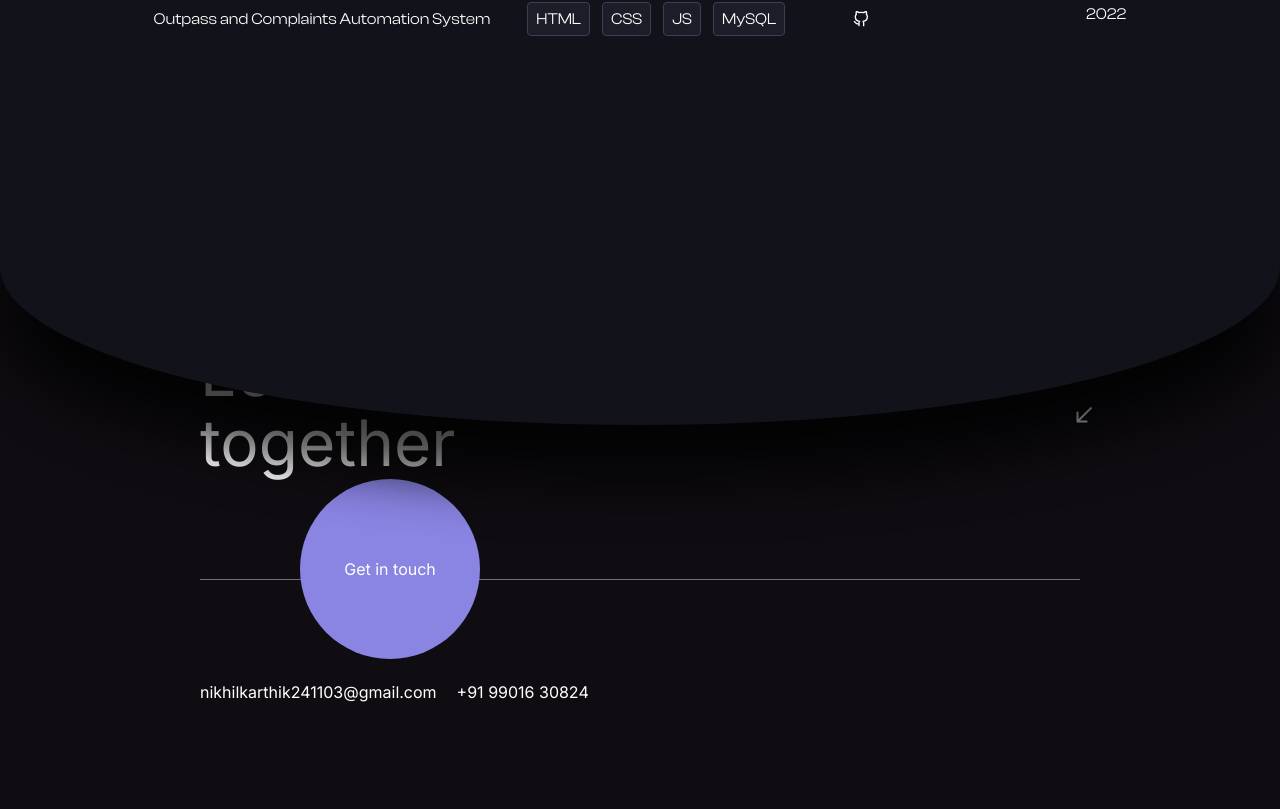
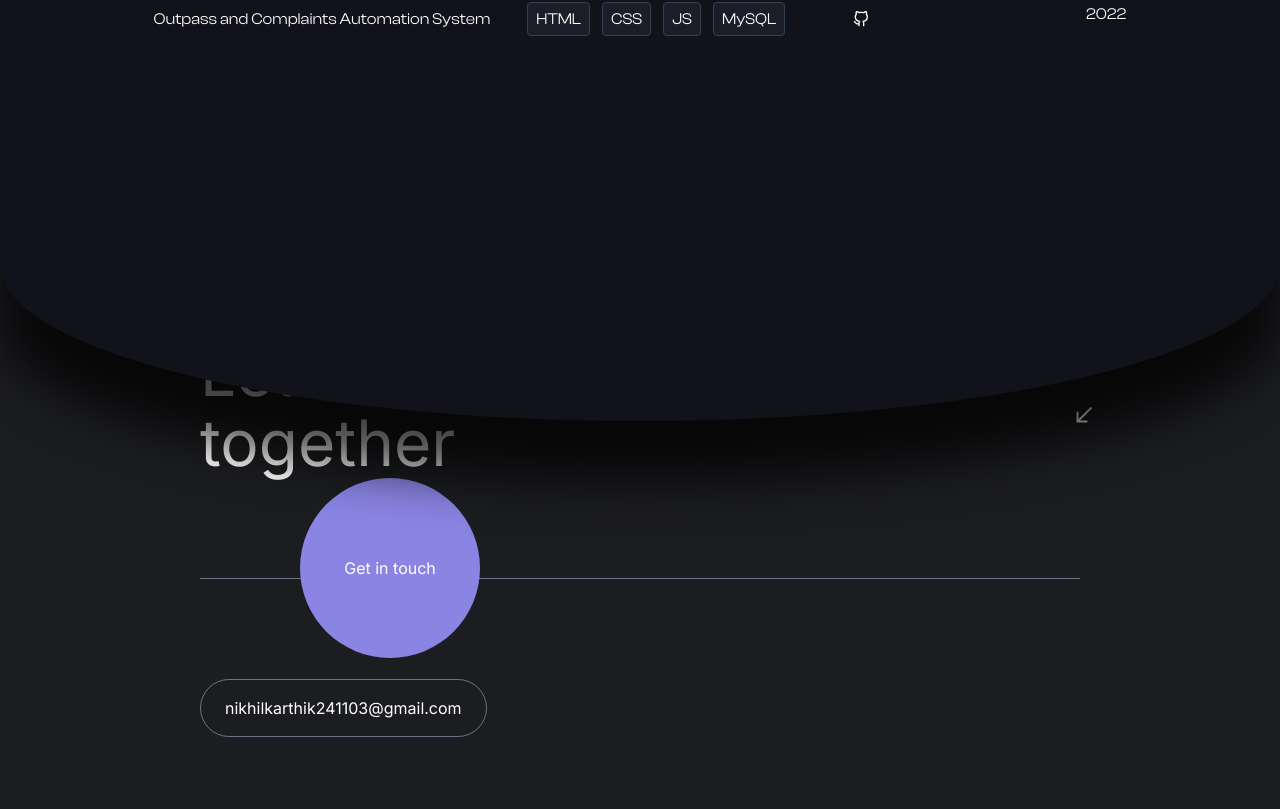
Before and after one commit to C-NikhilKarthik/Portfolio, a Next.js app: page /archive in a window 1280 px wide. Shown: the part 1531-2340 px from the top of the page. Built offline with nearby package versions, Linux system fonts and the light colour scheme.

Commit message:
animation added

```diff
--- /dev/null
+++ b/app/contact/page.tsx
@@ -0,0 +1,5 @@
+import React from "react";
+
+export default function Page() {
+  return <div>P</div>;
+}
--- a/app/layout.tsx
+++ b/app/layout.tsx
@@ -1,7 +1,7 @@
 import type { Metadata } from "next";
 import { Inter } from "next/font/google";
 import "./globals.css";
-
+import { Analytics } from "@vercel/analytics/react";
 const inter = Inter({ subsets: ["latin"] });
 
 export const metadata: Metadata = {
@@ -16,7 +16,10 @@ export default function RootLayout({
 }>) {
   return (
     <html lang="en">
-      <body className={inter.className}>{children}</body>
+      <body className={inter.className}>
+        {children}
+        <Analytics />
+      </body>
     </html>
   );
 }
--- a/app/page.tsx
+++ b/app/page.tsx
@@ -15,7 +15,7 @@ export default function Home() {
   useEffect(() => {
     (async () => {
       const LocomotiveScroll = (await import("locomotive-scroll")).default;
-      const locomotiveScroll = new LocomotiveScroll();
+      const locomotiveScroll = new LocomotiveScroll({ lerp: 0.005 });
 
       setTimeout(() => {
         setIsLoading(false);
--- a/components/Footer.tsx
+++ b/components/Footer.tsx
@@ -15,9 +15,9 @@ export default function Page() {
     <motion.div
       style={{ y }}
       ref={container}
-      className="relative bg-[#100d12f2] z-[2] text-white w-full flex flex-col items-center justify-center"
+      className="relative bg-[#1C1D20] z-[2] text-white w-full flex flex-col items-center justify-center"
     >
-      <div className="pt-[200px] w-full max-w-[1800px] bg-[#100d12f2]">
+      <div className="pt-[200px] w-full max-w-[1800px] bg-[#1C1D20]">
         <div className="border-b border-b-gray-500 pb-[100px] mx-[40px] md:mx-[200px] relative">
           <span className="flex items-center">
             <h2 className="text-[5vw] leading-[1.1]">Let&apos;s work</h2>
@@ -46,9 +46,8 @@ export default function Page() {
             />
           </motion.svg>
         </div>
-        <div className="flex flex-col md:flex-row gap-5 mt-[100px] mx-[40px] md:mx-[200px]">
+        <div className="flex flex-col md:flex-row gap-5 border-gray-500 border w-fit px-6 py-4 rounded-full mt-[100px] mx-[40px] md:mx-[200px]">
           <p>nikhilkarthik241103@gmail.com</p>
-          <p>+91 99016 30824</p>
         </div>
         <div className="flex flex-col-reverse md:flex-row gap-4 justify-between mt-[200px] p-5">
           <div className="flex gap-[10px] items-end">
--- a/components/Preloader.tsx
+++ b/components/Preloader.tsx
@@ -67,7 +67,7 @@ export default function Index() {
       variants={slideUp}
       initial="initial"
       exit="exit"
-      className="h-screen w-screen flex items-center font-atypdisplay justify-center fixed z-[99] bg-gradient-to-b from-[#12131a] to-[#1d232c]"
+      className="h-screen w-screen flex items-center font-atypdisplay justify-center fixed z-[99] bg-cover bg-no-repeat bg-gradient-to-b from-[#12131a] to-[#1d232c]"
     >
       {dimension.width > 0 && (
         <>
--- a/package.json
+++ b/package.json
@@ -12,6 +12,7 @@
     "@react-three/drei": "^9.106.0",
     "@react-three/fiber": "^8.16.8",
     "@react-three/postprocessing": "^2.16.2",
+    "@vercel/analytics": "^1.3.1",
     "date-fns": "^3.6.0",
     "framer-motion": "^11.2.10",
     "framer-motion-3d": "^11.2.10",
```
Also changed, not shown: 1 other file (tests, documents, lock files or other folders).
